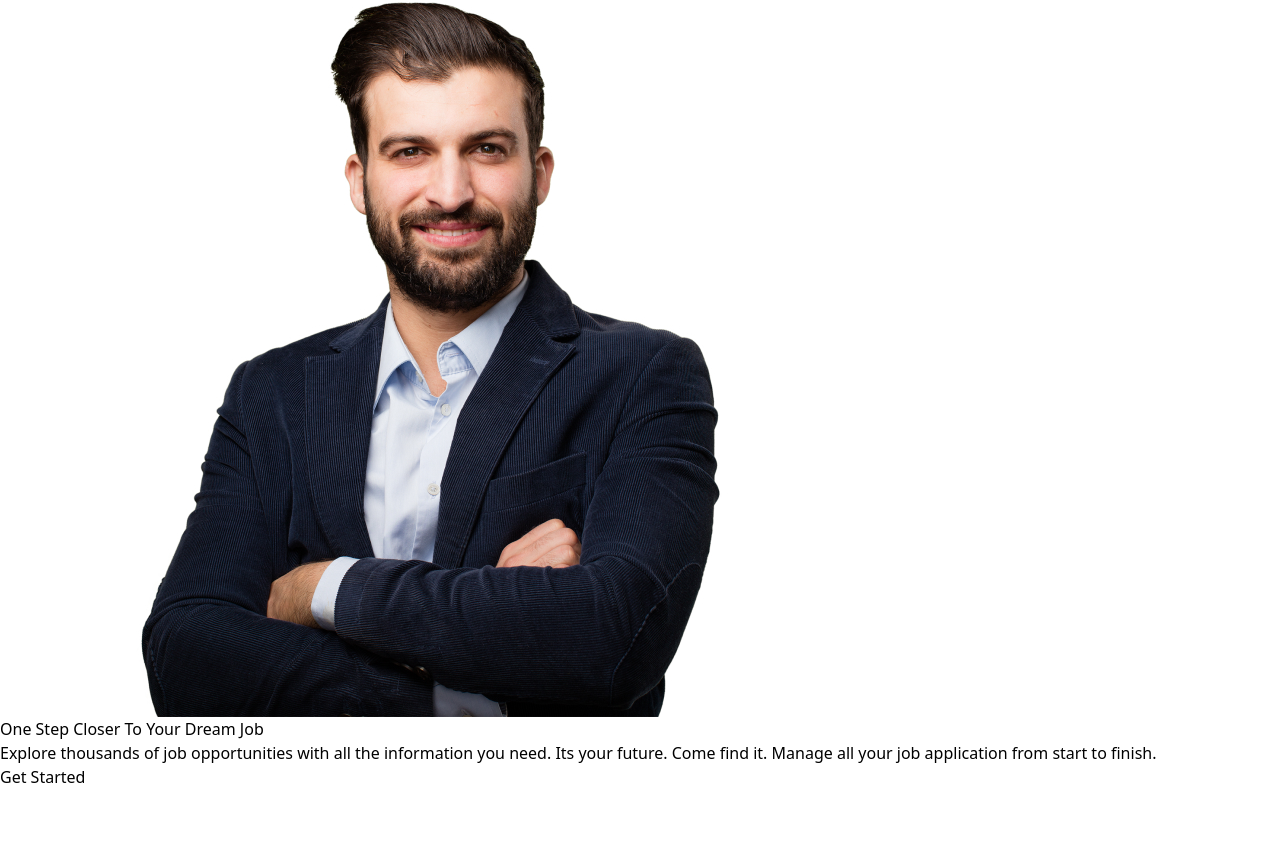
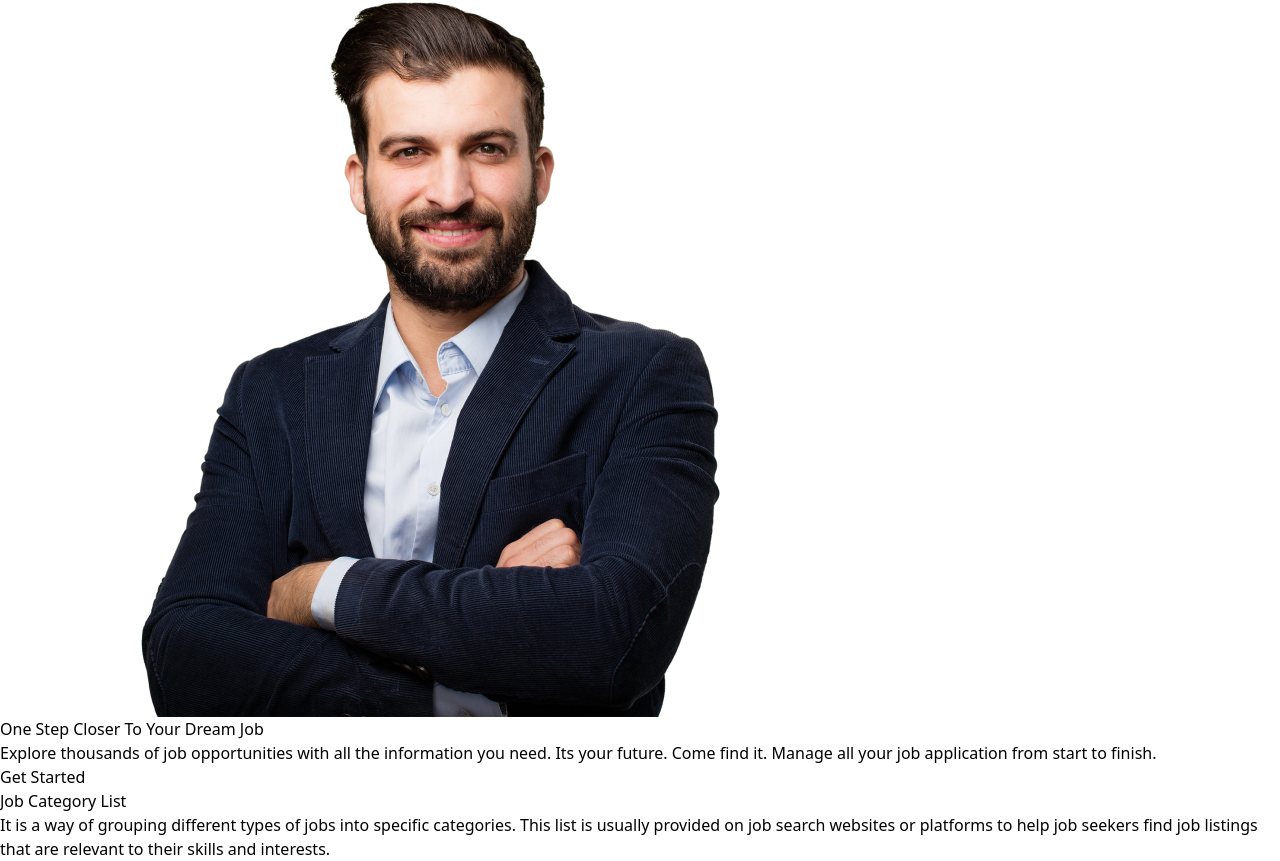
Before and after one commit to Wasey-Rahman/Job-Network, a React (Vite) app: page / in a window 1280 px wide. Shown: the part 147-1008 px from the top of the page. Before the commit the page ends 936 px from the top, so only its background shows below. Built offline with nearby package versions, Linux system fonts and the light colour scheme.

Commit message:
Half part of Job Category

```diff
--- a/package.json
+++ b/package.json
@@ -9,8 +9,12 @@
     "preview": "vite preview"
   },
   "dependencies": {
+    "localforage": "^1.10.0",
+    "match-sorter": "^6.3.1",
     "react": "^18.2.0",
-    "react-dom": "^18.2.0"
+    "react-dom": "^18.2.0",
+    "react-router-dom": "^6.10.0",
+    "sort-by": "^1.2.0"
   },
   "devDependencies": {
     "@types/react": "^18.0.28",
--- a/src/App.jsx
+++ b/src/App.jsx
@@ -4,6 +4,7 @@ import viteLogo from '/vite.svg'
 import './App.css'
 import Navbar from './components/Navbar/Navbar'
 import Header from './components/Header/Header'
+import List from './components/List/List'
 
 function App() {
   const [count, setCount] = useState(0)
@@ -12,6 +13,7 @@ function App() {
     <div className="App">
       <Navbar></Navbar>
       <Header></Header>
+      <List></List>
       </div>
   )
 }
--- /dev/null
+++ b/src/components/List/List.jsx
@@ -0,0 +1,15 @@
+import React from 'react';
+
+const List = () => {
+    return (
+
+            <section>
+            <h1 className='text-4xl  font-bold mb-4 mt-20 text-center'>Job Category List</h1>
+            <p className='text-sm mb-4 text-gray-700 text-center'>It is a way of grouping different types of jobs into specific categories. This list is usually provided on job search websites or platforms to help job seekers find job listings that are relevant to their skills and interests.</p>
+            </section>
+
+
+    );
+};
+
+export default List;
```
Also changed, not shown: 1 other file (tests, documents, lock files or other folders).
